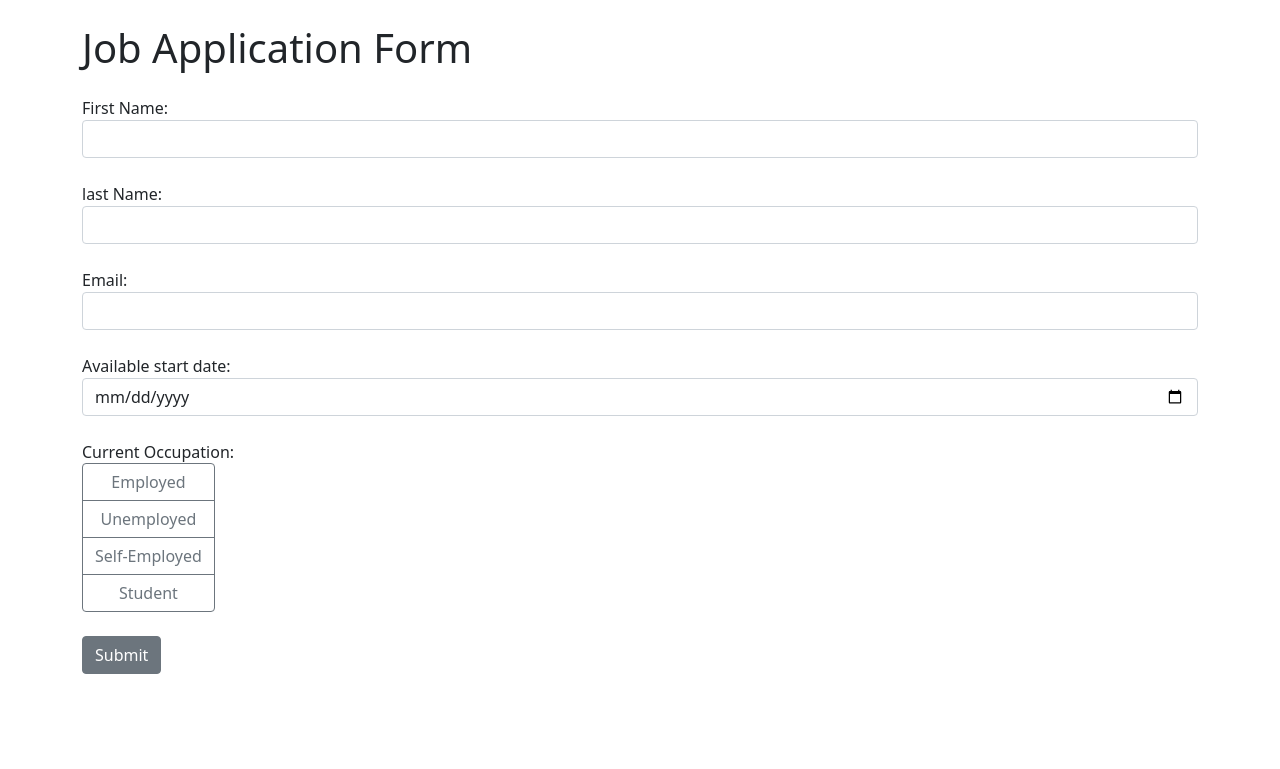
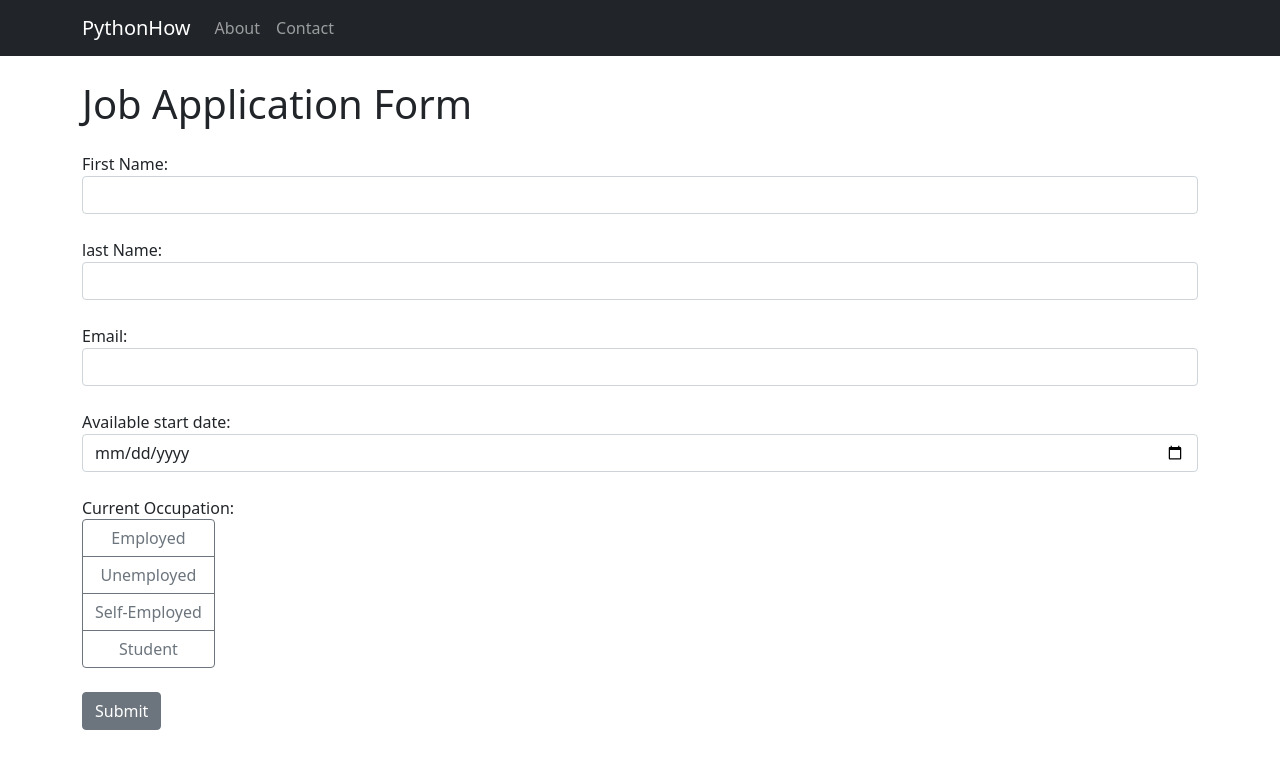
Before and after one commit to fahadfhs/Django-Job-Form-App, a Django app: page / in a window 1280 px wide. Shown: the top 769 px of the page. Run offline with Django 4.2, Linux system fonts and the light colour scheme.

Commit message:
added nav elements at the start of body tag. It shows all the diff links to select and change the page too.

```diff
--- a/job_application/templates/base.html
+++ b/job_application/templates/base.html
@@ -9,6 +9,25 @@
 </head>
 <!-- Body contains all the visible elements that we see such as labels and input -->
     <body>
+        <nav class="navbar navbar-expand-lg navbar-dark bg-dark">
+          <div class="container">
+            <a class="navbar-brand" href="{% url 'index' %}">PythonHow</a>  <!-- url corresponds to index path -->
+            <button class="navbar-toggler" type="button" data-bs-toggle="collapse" data-bs-target="#navbarNav" aria-controls="navbarNav" aria-expanded="false" aria-label="Toggle navigation">
+              <span class="navbar-toggler-icon"></span>
+            </button>
+            <div class="collapse navbar-collapse" id="navbarNav">
+              <ul class="navbar-nav">
+                <li class="nav-item {% if request.path == '/about/' %}active{% endif %}">
+                  <a class="nav-link" href="{% url 'about' %}">About</a>
+                </li>
+                <li class="nav-item">
+                  <a class="nav-link" href="#">Contact</a>
+                </li>
+              </ul>
+            </div>
+          </div>
+        </nav>
+
         <div class="container">
             {% block content %}
             {% endblock %}
```
